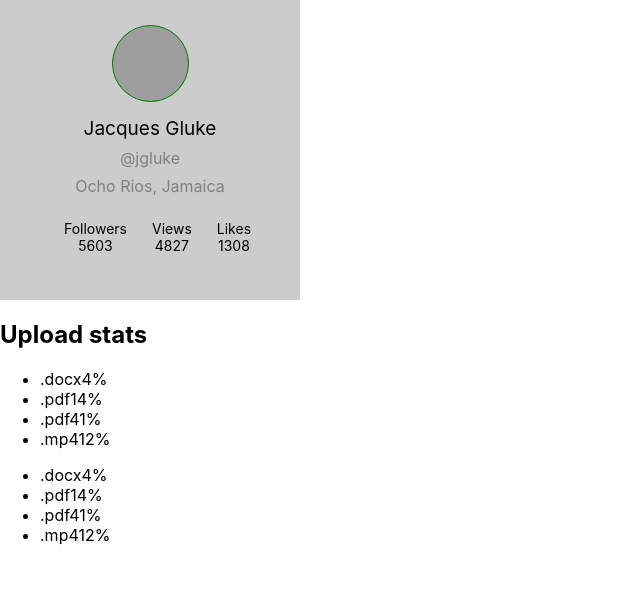
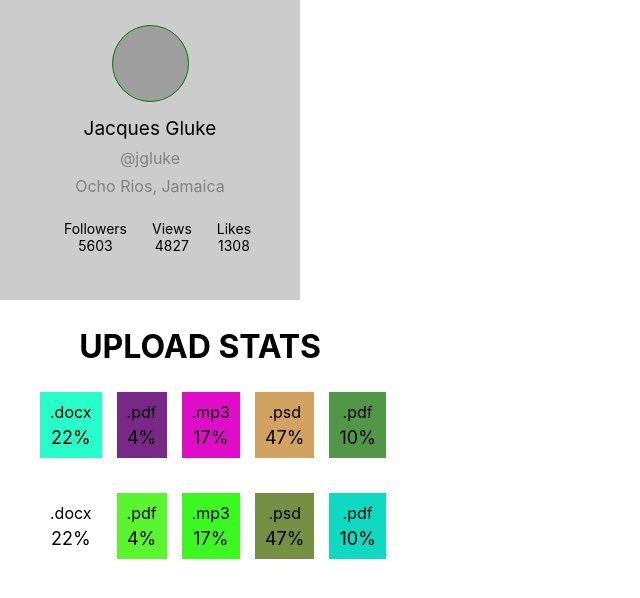
Before and after one commit to andriibeha/goit-react-hw-01, a React (Create React App) app: page / in a window 1280 px wide. Shown: the top 598 px of the page, without its empty margins (0-640 px from the left). Built offline with nearby package versions, Linux system fonts and the light colour scheme; grey boxes are pictures that could not be loaded.

Commit message:
Statics done

```diff
--- a/src/components/Statistics/Statistics.js
+++ b/src/components/Statistics/Statistics.js
@@ -9,25 +9,32 @@ function Statistics( {title, stats} ) {
             )}
 
             <ul className={s.statList}>
-                <li className={s.item}>
-                <span className={s.label}>{stats[0].label}</span>
-                <span className={s.percentage}>4%</span>
-                </li>
-                <li className={s.item}>
-                <span className={s.label}>{stats[1].label}</span>
-                <span className={s.percentage}>14%</span>
-                </li>
-                <li className={s.item}>
-                <span className={s.label}>.pdf</span>
-                <span className={s.percentage}>41%</span>
-                </li>
-                <li className={s.item}>
-                <span className={s.label}>.mp4</span>
-                <span className={s.percentage}>12%</span>
-                </li>
+                {stats.map(elem => (
+                    <li key={elem.id}
+                        className={s.item}
+                        style={ {backgroundColor: '#' + randomColor()} }>
+                        <span className={s.label}>{elem.label}</span>
+                        <span className={s.percentage}>{elem.percentage}%</span>
+                    </li>
+                ))}
             </ul>
         </section>
     );
 };
 
+Statistics.prototype = {
+    title: PropTypes.string,
+    stats: PropTypes.arrayOf(PropTypes.shape({
+        id: PropTypes.string.isRequired,
+        label: PropTypes.string.isRequired,
+        percentage: PropTypes.number.isRequired
+    }))
+};
+
+function randomColor() {
+    return Math.floor(Math.random()*16777215).toString(16)
+};
+
+console.log(randomColor())
+
 export default Statistics;
--- a/src/components/Statistics/Statistics.module.css
+++ b/src/components/Statistics/Statistics.module.css
@@ -0,0 +1,31 @@
+.statistics {
+    width: 400px;
+    height: 150px;
+}
+
+.title {
+    font-size: 32px;
+    text-align: center;
+
+    text-transform: uppercase;
+}
+
+.statList {
+    display: flex;
+    list-style: none;
+}
+
+.item {
+    margin-right: 15px;
+
+    display: flex;
+    flex-direction: column;
+    text-align: center;
+
+    padding: 10px;
+}
+
+.percentage {
+    margin-top: 5px;
+    font-size: 18px;
+}
```
